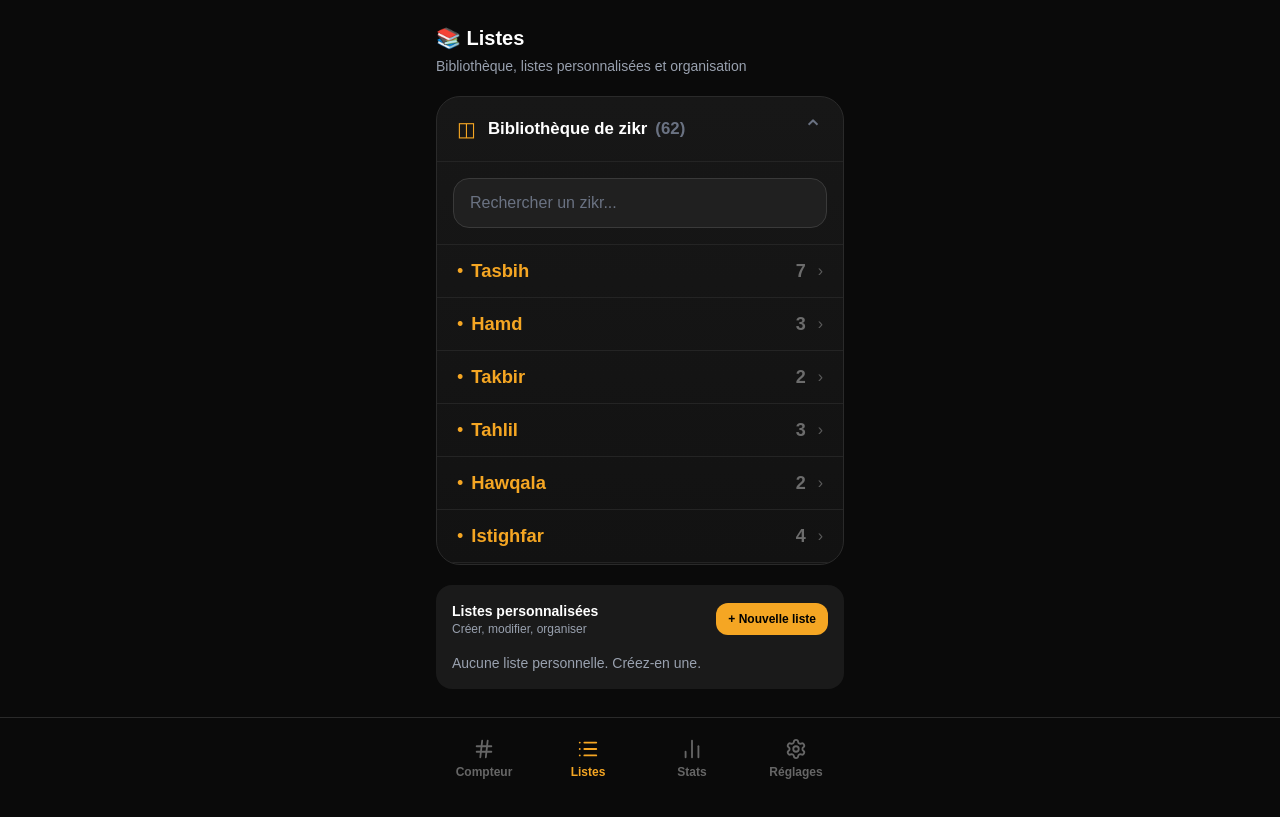
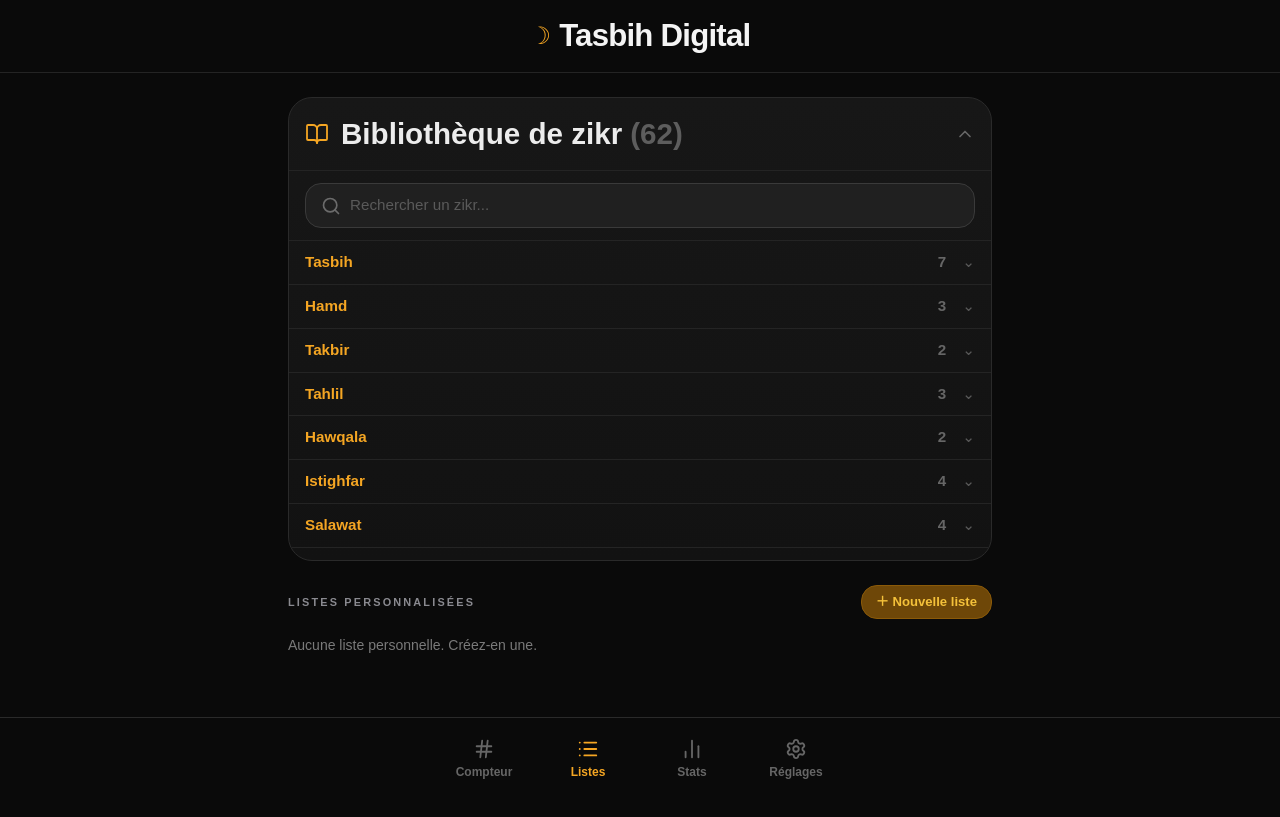
Before and after one commit to amed128/tasbih-digital, a Next.js app: page /listes in a window 1280 px wide. Built offline with nearby package versions, Linux system fonts and the light colour scheme.

Commit message:
Refine listes page UI and list management controls

```diff
--- a/app/listes/page.tsx
+++ b/app/listes/page.tsx
@@ -2,6 +2,7 @@
 
 import { useEffect, useMemo, useState } from "react";
 import { motion } from "framer-motion";
+import { BookOpen, ChevronDown, ChevronUp, Grip, Pencil, Search, Trash2 } from "lucide-react";
 import { useTasbihStore } from "../../store/tasbihStore";
 import { dhikrs } from "../../data/dhikrs";
 import { BottomNav } from "../../components/BottomNav";
@@ -26,8 +27,6 @@ export default function ListesPage() {
   const deleteList = useTasbihStore((s) => s.deleteList);
   const renameList = useTasbihStore((s) => s.renameList);
   const addToList = useTasbihStore((s) => s.addToList);
-  const removeFromList = useTasbihStore((s) => s.removeFromList);
-  const moveInList = useTasbihStore((s) => s.moveInList);
   const selectList = useTasbihStore((s) => s.selectList);
   const activeListId = useTasbihStore((s) => s.activeListId);
 
@@ -35,7 +34,6 @@ export default function ListesPage() {
   const [search, setSearch] = useState("");
   const [expandedCategories, setExpandedCategories] = useState<Record<string, boolean>>({});
   const [expandedLists, setExpandedLists] = useState<Record<string, boolean>>({});
-  const [dragging, setDragging] = useState<{ listId: string; index: number } | null>(null);
 
   const [modalType, setModalType] = useState<"create" | "rename" | "delete" | null>(null);
   const [modalListId, setModalListId] = useState<string | null>(null);
@@ -162,65 +160,68 @@ export default function ListesPage() {
     closeModal();
   };
 
-  const handleDrop = (listId: string, toIndex: number) => {
-    if (!dragging) return;
-    if (dragging.listId !== listId) return;
-    moveInList(listId, dragging.index, toIndex);
-    setDragging(null);
-  };
-
   if (!mounted) return null;
 
   const isSearching = search.trim().length > 0;
   const categoryEntries = Array.from(categories.entries());
 
   return (
-    <div className="min-h-screen bg-[#0A0A0A] text-white">
+    <div className="min-h-screen overflow-x-hidden bg-[#0A0A0A] text-white">
+      <div className="border-b border-[#242424]">
+        <div className="mx-auto flex h-18 w-full max-w-[760px] items-center justify-center gap-2 px-7">
+          <span className="text-2xl text-[#F5A623]">☽</span>
+          <h1 className="text-[1.95rem] font-semibold tracking-tight text-[#F4F4F4]">Tasbih Digital</h1>
+        </div>
+      </div>
+
       <motion.main
-        className="mx-auto flex max-w-md flex-col gap-5 px-5 pb-32 pt-6"
+        className="mx-auto flex w-full max-w-[760px] flex-col gap-6 px-7 pb-36 pt-6"
         initial={{ opacity: 0, y: 10 }}
         animate={{ opacity: 1, y: 0 }}
         transition={{ duration: 0.2 }}
       >
-        <header className="flex flex-col gap-1">
-          <h1 className="text-xl font-semibold text-white">📚 Listes</h1>
-          <p className="text-sm text-gray-400">Bibliothèque, listes personnalisées et organisation</p>
-        </header>
 
         <section className="overflow-hidden rounded-3xl border border-[#2A2A2A] bg-gradient-to-b from-[#171717] to-[#121212]">
           <button
             type="button"
             onClick={() => setLibraryExpanded((prev) => !prev)}
             aria-expanded={libraryExpanded}
-            className="flex w-full items-center justify-between px-5 py-4 text-left"
+            className="flex w-full items-center justify-between px-4 py-3.5 text-left"
           >
             <div className="flex items-center gap-3">
-              <span className="text-xl text-[#F5A623]">◫</span>
+              <BookOpen className="h-6 w-6 text-[#F5A623]" strokeWidth={1.8} />
               <div>
-                <div className="text-[1.05rem] font-semibold text-white">
+                <div className="text-[1.85rem] font-semibold text-[#ECECEC]">
                   Bibliothèque de zikr
-                  <span className="ml-2 text-gray-500">({dhikrs.length})</span>
+                  <span className="ml-2 text-[#5D5D5D]">({dhikrs.length})</span>
                 </div>
               </div>
             </div>
-            <span className="text-2xl text-gray-500">{libraryExpanded ? "⌃" : "⌄"}</span>
+            {libraryExpanded ? (
+              <ChevronUp className="h-5 w-5 text-[#666666]" strokeWidth={2} />
+            ) : (
+              <ChevronDown className="h-5 w-5 text-[#666666]" strokeWidth={2} />
+            )}
           </button>
 
           {libraryExpanded && (
             <div className="border-t border-[#242424]">
-              <div className="px-4 py-4">
+              <div className="px-4 py-3">
+                <div className="relative">
+                  <Search className="pointer-events-none absolute left-4 top-1/2 h-5 w-5 -translate-y-1/2 text-[#6B6B6B]" strokeWidth={2} />
                   <input
                     value={search}
                     onChange={(e) => setSearch(e.target.value)}
                     onBlur={(e) => setSearch(e.target.value.trim())}
                     placeholder="Rechercher un zikr..."
-                  className="w-full rounded-2xl border border-[#3A3A3A] bg-[#202020] px-4 py-3 text-base text-white placeholder:text-gray-500 outline-none focus:border-[#F5A623]"
+                    className="w-full rounded-2xl border border-[#3A3A3A] bg-[#202020] py-2.5 pl-11 pr-4 text-[0.95rem] text-white placeholder:text-[#5A5A5A] outline-none focus:border-[#F5A623]"
                   />
+                </div>
               </div>
 
               <div className="max-h-[40vh] overflow-y-auto overscroll-contain border-t border-[#242424]">
                 {categoryEntries.length === 0 ? (
-                  <div className="px-5 py-4 text-sm text-gray-400">Aucun résultat trouvé</div>
+                  <div className="px-6 py-4 text-sm text-[#7A7A7A]">Aucun résultat trouvé</div>
                 ) : (
                   categoryEntries.map(([category, items]) => {
                     const expanded = isSearching ? true : expandedCategories[category] ?? false;
@@ -235,25 +236,24 @@ export default function ListesPage() {
                             }))
                           }
                           aria-expanded={expanded}
-                          className="flex w-full items-center justify-between px-5 py-3 text-left"
+                          className="flex w-full items-center justify-between px-4 py-2.5 text-left"
                         >
-                          <span className="text-lg leading-none text-[#F5A623]">•</span>
-                          <span className="ml-2 flex-1 text-[1.15rem] font-semibold text-[#F5A623]">
+                          <span className="flex-1 text-[0.95rem] font-semibold text-[#F5A623]">
                             {category}
                           </span>
-                          <span className="text-lg font-semibold text-[#6C6C6C]">{items.length}</span>
-                          <span className="ml-3 text-base text-[#5A5A5A]">{expanded ? "⌄" : "›"}</span>
+                          <span className="text-[0.95rem] font-semibold text-[#666666]">{items.length}</span>
+                          <span className="ml-4 text-[0.95rem] text-[#5A5A5A]">{expanded ? "⌃" : "⌄"}</span>
                         </button>
 
                         {expanded && (
-                          <div className="space-y-1 px-5 pb-4">
+                          <div className="space-y-1 px-4 pb-3">
                             {items.map((d) => (
                               <div
                                 key={d.id}
-                                className="rounded-xl border border-[#2A2A2A] bg-[#141414] px-3 py-2"
+                                className="rounded-xl border border-[#2A2A2A] bg-[#141414] px-3 py-2.5"
                               >
-                                <div className="text-sm font-semibold text-white">{d.arabic}</div>
-                                <div className="text-xs text-gray-400">
+                                <div className="text-[0.95rem] font-semibold text-[#F5A623]">{d.arabic}</div>
+                                <div className="text-[0.78rem] text-[#7A7A7A]">
                                   {d.transliteration} · {d.defaultTarget}
                                 </div>
                               </div>
@@ -269,23 +269,22 @@ export default function ListesPage() {
           )}
         </section>
 
-        <section className="rounded-2xl bg-[#1A1A1A] p-4">
-          <div className="flex items-center justify-between">
-            <div>
-              <div className="text-sm font-semibold text-white">Listes personnalisées</div>
-              <div className="text-xs text-gray-400">Créer, modifier, organiser</div>
+        <section>
+          <div className="flex items-center justify-between gap-3">
+            <div className="whitespace-nowrap text-[0.68rem] font-semibold uppercase tracking-[0.2em] text-[#8A8A90]">
+              LISTES PERSONNALISÉES
             </div>
             <button
               onClick={openCreateModal}
-              className="rounded-xl bg-[#F5A623] px-3 py-2 text-xs font-semibold text-black"
+              className="whitespace-nowrap rounded-2xl border border-[#8B5A08] bg-[#6E4708] px-3.5 py-1.5 text-[0.82rem] font-semibold text-[#F4C13A]"
             >
-              + Nouvelle liste
+              ＋ Nouvelle liste
             </button>
           </div>
 
-          <div className="mt-4 space-y-3">
+          <div className="mt-4 space-y-4">
             {Object.keys(customLists).length === 0 ? (
-              <div className="text-sm text-gray-400">Aucune liste personnelle. Créez-en une.</div>
+              <div className="text-sm text-[#7A7A7A]">Aucune liste personnelle. Créez-en une.</div>
             ) : (
               Object.entries(customLists).map(([listId, items]) => {
                 const expanded = expandedLists[listId] ?? false;
@@ -293,33 +292,24 @@ export default function ListesPage() {
                 return (
                   <div
                     key={listId}
-                    className={`rounded-2xl border border-[#2A2A2A] bg-[#0A0A0A] ${
+                    className={`overflow-hidden rounded-[28px] border border-[#2D2D2D] bg-[#141414] ${
                       isActive ? "ring-2 ring-[#F5A623]/50" : ""
                     }`}
                   >
-                    <div className="flex items-center justify-between px-4 py-3">
-                      <div>
+                    <div className="flex items-center justify-between px-4 py-4.5">
+                      <div className="flex min-w-0 flex-1 items-center gap-4">
+                        <Grip className="h-4 w-4 text-[#595959]" strokeWidth={2} />
                         <button
                           onClick={() => selectList(listId)}
-                          className="text-sm font-semibold text-white"
+                          className="min-w-0 flex-1 text-left"
                         >
+                          <div className="truncate text-[0.9rem] font-semibold text-[#EFEFEF]">
                             {listId}
+                            <span className="ml-2 text-[0.86rem] text-[#656565]">({items.length} dhikrs)</span>
+                          </div>
                         </button>
-                        <div className="text-xs text-gray-400">{items.length} zikrs</div>
                       </div>
-                      <div className="flex items-center gap-2">
-                        <button
-                          onClick={() => openRenameModal(listId)}
-                          className="rounded-lg border border-[#2A2A2A] bg-[#1A1A1A] px-3 py-1 text-xs text-white"
-                        >
-                          ✎
-                        </button>
-                        <button
-                          onClick={() => openDeleteModal(listId)}
-                          className="rounded-lg border border-[#2A2A2A] bg-[#1A1A1A] px-3 py-1 text-xs text-white"
-                        >
-                          🗑
-                        </button>
+                      <div className="flex flex-shrink-0 items-center gap-3">
                         <button
                           onClick={() =>
                             setExpandedLists((prev) => ({
@@ -327,48 +317,52 @@ export default function ListesPage() {
                               [listId]: !expanded,
                             }))
                           }
-                          className="rounded-lg border border-[#2A2A2A] bg-[#1A1A1A] px-3 py-1 text-xs text-white"
+                          className="text-[#747474]"
+                          aria-label={expanded ? "Réduire" : "Développer"}
                         >
-                          {expanded ? "–" : "+"}
+                          {expanded ? <ChevronUp className="h-5 w-5" strokeWidth={2} /> : <ChevronDown className="h-5 w-5" strokeWidth={2} />}
+                        </button>
+                        <button
+                          onClick={() => openRenameModal(listId)}
+                          className="text-[#8A8A8A]"
+                          aria-label="Renommer"
+                        >
+                          <Pencil className="h-5 w-5" strokeWidth={2} />
+                        </button>
+                        <button
+                          onClick={() => openDeleteModal(listId)}
+                          className="text-[#8A8A8A]"
+                          aria-label="Supprimer"
+                        >
+                          <Trash2 className="h-5 w-5" strokeWidth={2} />
                         </button>
                       </div>
                     </div>
 
                     {expanded && (
-                      <div className="space-y-2 px-4 pb-3">
+                      <div className="space-y-2 border-t border-[#2A2A2A] bg-[#151515] px-5 py-3">
                         {items.length === 0 ? (
-                          <div className="text-sm text-gray-400">Aucun Zikr dans cette liste.</div>
+                          <div className="text-sm text-[#7A7A7A]">Aucun Zikr dans cette liste.</div>
                         ) : (
-                          items.map((dhikrId, index) => {
+                          items.map((dhikrId) => {
                             const dhikr = dhikrs.find((d) => d.id === dhikrId);
                             if (!dhikr) return null;
                             return (
                               <div
                                 key={dhikrId}
-                                draggable
-                                onDragStart={(e) => {
-                                  setDragging({ listId, index });
-                                  e.dataTransfer.effectAllowed = "move";
-                                }}
-                                onDragOver={(e) => {
-                                  e.preventDefault();
-                                }}
-                                onDrop={() => handleDrop(listId, index)}
-                                className="flex items-center justify-between rounded-xl bg-[#1A1A1A] px-3 py-2"
+                                className="flex items-center justify-between gap-4 py-1"
                               >
-                                <div>
-                                  <div className="text-sm text-white">{dhikr.arabic}</div>
-                                  <div className="text-xs text-gray-400">{dhikr.transliteration}</div>
+                                <div className="min-w-0 flex-1">
+                                  <div className="flex min-w-0 items-baseline gap-4">
+                                    <span className="truncate text-[1.05rem] font-semibold text-[#F5A623]">
+                                      {dhikr.arabic}
+                                    </span>
+                                    <span className="truncate text-[0.9rem] font-semibold text-[#6F6F73]">
+                                      {dhikr.transliteration}
+                                    </span>
                                   </div>
-                                <div className="flex items-center gap-2">
-                                  <button
-                                    onClick={() => removeFromList(listId, dhikrId)}
-                                    className="rounded-lg border border-[#2A2A2A] bg-[#0A0A0A] px-3 py-1 text-xs text-white"
-                                  >
-                                    –
-                                  </button>
-                                  <span className="text-xs text-gray-400">☰</span>
                                 </div>
+                                <span className="ml-4 flex-shrink-0 text-[1rem] font-semibold text-[#79797E]">×{dhikr.defaultTarget}</span>
                               </div>
                             );
                           })
```
Lines whose indentation alone changed are shown as unchanged.
